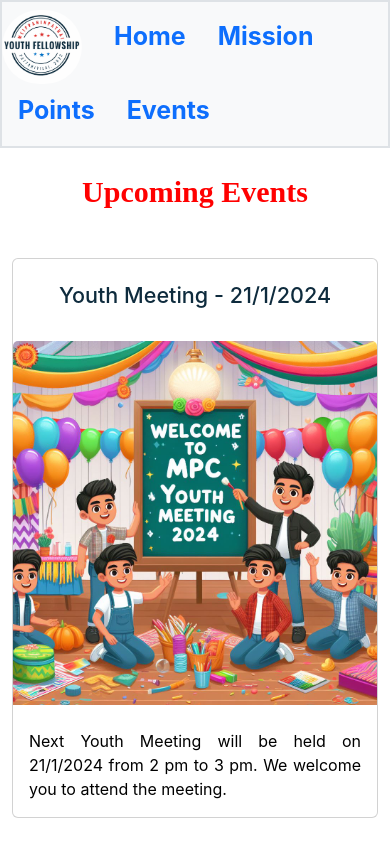
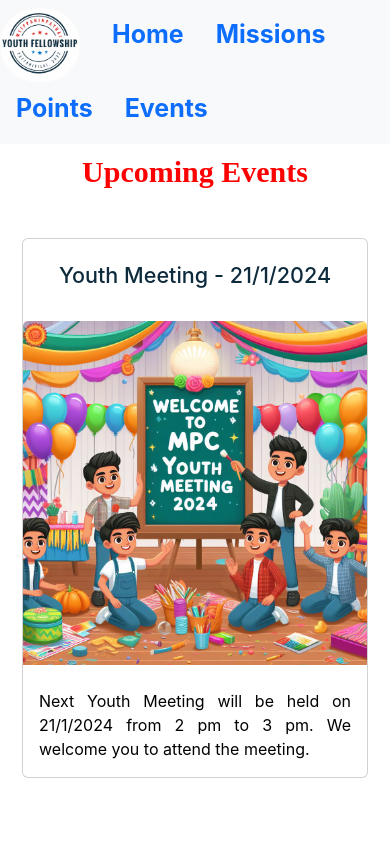
Before and after one commit to aslin-joel-r/mpc-youths, a React (Create React App) app: page /events in a window 390 px wide. Built offline with nearby package versions, Linux system fonts and the light colour scheme.

Commit message:
updated the styles

```diff
--- a/src/App.css
+++ b/src/App.css
@@ -1,6 +1,9 @@
 #center{
     text-align: center;
 }
+
+/* Style For the NavBar*/
+
 .navbar a:not(.logo):hover{
   background-color:#0e2b3d;
   color: white;
@@ -9,12 +12,14 @@
 .navbar a{
   font-size: 25px;
 }
- /* make the navbar font-size as 20px for mobile screens */
+
 @media screen and (max-width: 600px) {
   .navbar a {
     font-size: 20px;
   }
 }
+
+/* Style for the Table*/
     table, th, tr ,td {
         border: 3px solid rgb(0, 0, 0);
         border-collapse: collapse;
@@ -44,6 +49,17 @@
       color:#1b6dc1
 
     }
+    .default-container{
+      position: relative;
+
+      padding: 15px;
+    }
+    @media screen and (max-width: 600px) {
+      .default-container {
+        position: relative;
+     padding: 10px;
+      }
+    }
     span{
       color:#0e2b3d;
       font-size: 25px;
@@ -54,8 +70,7 @@
         color: red;
         font-weight: bold;
         font-size: 30px;
-        position:relative;
-        margin-top:150px;
+
     }
     .custom{
         border: 3px solid #114362 !important;
@@ -74,15 +89,11 @@
 
   color:#0e2b3d;
   font-weight: bold;
-  text-align: center;
+
   text-shadow: 2px 2px 2px #114362;
 }
 #contact{
-  color:#1b6dc1
-}
-
-#container{
-  position: relative;
+  color:#1b6dc1 !important;
 }
 
 /* Style for Events page */
--- a/src/components/Events.js
+++ b/src/components/Events.js
@@ -5,10 +5,9 @@ export function Events() {
   const width = { width: '400px' };
 
   return (
-    <div>
-      <br />
-      <h2 id="heads">Upcoming Events</h2>
-      <br />
+    <div className="default-container">
+     <h2 id="heads">Upcoming Events</h2>
+    <br/>
       <div id="events" className="container mt-3 ">
         <div className="card" style={width}>
           <br />
--- a/src/components/Home.js
+++ b/src/components/Home.js
@@ -1,11 +1,11 @@
 export function Home(){
     return (
-        <div id="container">
-            <h2 id="verse" className="mt">
+        <div className="default-container">
+            <h2 id="verse" >
             <marquee direction="left">
-    ✨ இயேசு: நானே வழியும், சத்தியமும், ஜீவனுமாயிருக்கிறேன் - யோவான் 14 : 6 🕊️
-  </marquee>
-</h2>
+      ✨ இயேசு: நானே வழியும், சத்தியமும், ஜீவனுமாயிருக்கிறேன் - யோவான் 14 : 6 🕊️
+          </marquee>
+  </h2>
 <div className=" container mt-5 embed-responsive embed-responsive-16by9">
 <iframe className="embed-responsive-item" src="https://www.youtube.com/embed/2khiVsT_UNY?rel=0" allowFullScreen></iframe>
 </div>
@@ -14,11 +14,10 @@ export function Home(){
 <footer className="footer">
 <div>
   <div>
-    <h3 id="Contact">Contact-us ☎️</h3>
+    <h3 id="contact">Contact-us 📧</h3>
 
-    <span className="text-muted" >alex.harvesters@gmail.com</span>
-    <span className="text-muted" >/  aslinjoelr@outlook.com</span>
-    <br/><br/>
+    <span className="text-muted" >alex.harvesters@gmail.com </span>
+
   </div>
 </div>
 </footer>
--- a/src/components/Mission.js
+++ b/src/components/Mission.js
@@ -35,8 +35,7 @@ export const Mission=()=>{
 
 
     return (
-        <div>
-                <h1 id="heads">2024 Missions</h1>
+        <div className="default-container">
                 <div className="container mt-3 pt-2 " id="center">
 
     <div className="card custom ">
--- a/src/components/Navbar.js
+++ b/src/components/Navbar.js
@@ -8,7 +8,7 @@ function Navbar(){
 
 <header>
 
-<nav  className="navbar navbar-expand-sm bg-light justify-content-center fixed-top border border-2">
+<nav  className="navbar navbar-expand-sm bg-light justify-content-center">
 
     <ul className="nav nav-pills"  role="tablist">
       <li className="nav-item">
@@ -21,7 +21,7 @@ function Navbar(){
         <Link className="nav-link" id="link" data-bs-toggle="pill"  to="/">Home</Link>
       </li>
       <li className="nav-item">
-      <Link className="nav-link" id="link" data-bs-toggle="pill"  to="/missions">Mission</Link>
+      <Link className="nav-link" id="link" data-bs-toggle="pill"  to="/missions">Missions</Link>
       </li>
       <li className="nav-item">
       <Link className="nav-link" id="link" data-bs-toggle="pill"  to="/points">Points</Link>
--- a/src/components/PointDetails.js
+++ b/src/components/PointDetails.js
@@ -1,6 +1,6 @@
 export function PointDetails(){
     return (
-    <div>
+    <div className="default-container">
         <h2 id="heads" style={{marginTop:"130px"}}>Point details</h2>
     <table>
         <thead>
--- a/src/components/Points.js
+++ b/src/components/Points.js
@@ -12,7 +12,7 @@ export const Points = () => {
   }, []); // Empty dependency array to run the effect only once
 
   return (
-    <div>
+    <div className="default-container">
       <h2 id="heads">Points Table - 2024 </h2>
       <table id="table">
         <thead>
```
Lines whose indentation alone changed are shown as unchanged.
